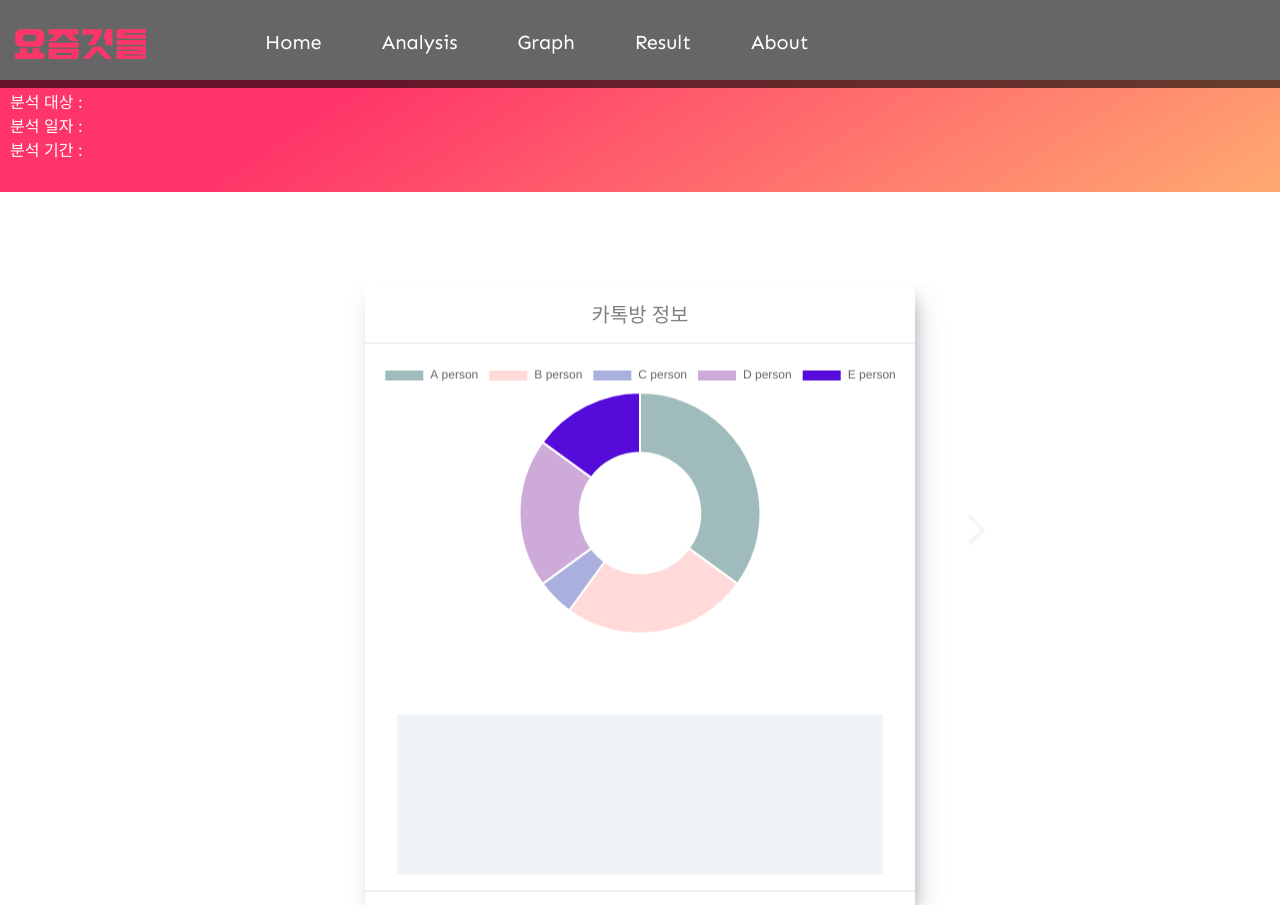
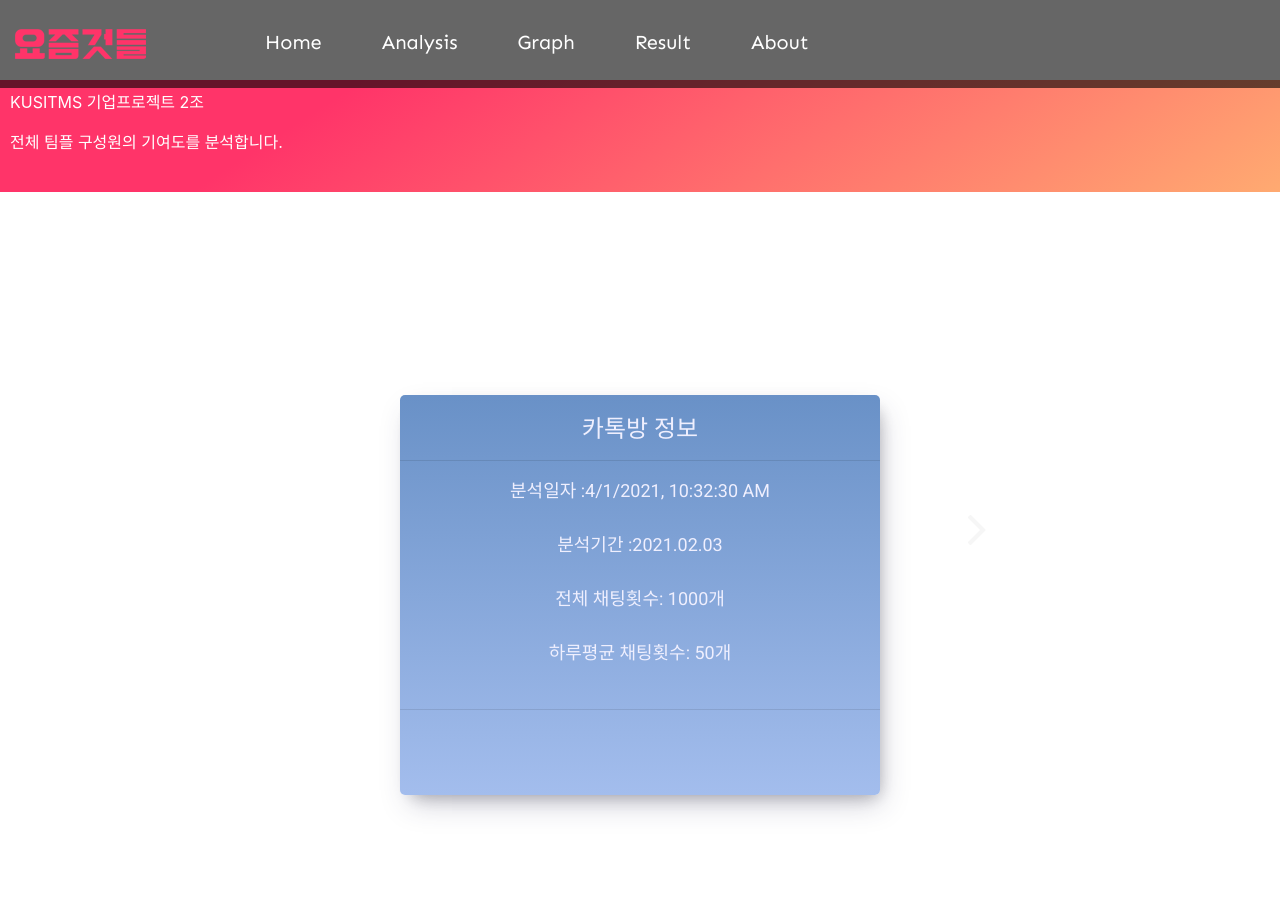
Before and after one commit to pot1223/KusitmsCompanyProject, a plain HTML site: page html/analysis.html in a window 1280 px wide. Shown: the top 905 px of the page. Drawn offline with nearby package versions, Linux system fonts and the light colour scheme; files whose address does not match are found by name.

Commit message:
woojin(04,01)
.

```diff
--- a/css/body.css
+++ b/css/body.css
@@ -5,14 +5,15 @@
 .service{
     padding:10px;
 }
+
 .analysis-info{
-    font-size: 15px;;
+    font-size: 15px;
     margin:8px;
     font-family: 'Roboto', sans-serif;
 }
 .description{
 
-    background-color:#eff3f7;;
+    background-color:#eff3f7;
     color:black;
     margin-left: 2rem;margin-right: 2rem;
     margin-top: 5rem;height:10rem;
@@ -33,7 +34,21 @@
     5px 8px 16px -8px rgba(0, 0, 0, 0.3), 0 -6px 16px -6px rgba(0, 0, 0, 0.025);
     padding-top:20px;
 }
-.chat-ratio-title, .skills-title{
+.kakao_info{
+    background-image: linear-gradient(to top, #a3bded 0%, #6991c7 100%);
+    color: #efeffe;
+    margin-top: 5rem;margin-bottom:5rem;height:7rem;
+        display: flex;
+        align-items: flex-start;
+        justify-content: space-between;
+        font-weight: 300;
+        font-family: 'Roboto', sans-serif;
+        border-radius: 5px;
+        box-shadow: 5px 13px 27px -5px rgba(50, 50, 93, 0.25),
+        5px 8px 16px -8px rgba(0, 0, 0, 0.3), 0 -6px 16px -6px rgba(0, 0, 0, 0.025);
+        padding-top:20px;
+    }
+.chat-ratio-title, .skills-title, .kakao_title{
     color:grey;
     text-decoration: none;
     font-family: 'Roboto', sans-serif;
--- a/html/analysis.html
+++ b/html/analysis.html
@@ -34,9 +34,8 @@
 <!-- 바디 html -->
 <div class= body>
     <div class=service>
-        <span clss="anaylsis-info">분석 대상 :</span><br>
-        <span clss="anaylsis-info">분석 일자 :</span><br>
-        <span clss="anaylsis-info">분석 기간 :</span><br>
+       <p>KUSITMS 기업프로젝트 2조</p>
+       <p>전체 팀플 구성원의 기여도를 분석합니다.</p>
     </div>
    </div>
 <!-- 자동슬라이드 html -->
@@ -45,17 +44,21 @@
     justify-content: center;" >
     <ul class="slider-container simple-list" id="slider" >
         <li class="slide">
-            <div class="chat-ratio"style = "height: 25rem; width:30rem;display:table;align-items: center; justify-content: center;">
-                <h4 class="chat-ratio-title">카톡방 정보</h4>
+            <div class="kakao_info" style = "height: 25rem; width:30rem;display:table;align-items: center; justify-content: center;">
+                <h4 class="kakao-title">카톡방 정보</h4>
                 <hr>
-                <canvas id="myChart" width="550"></canvas>
-                <div class="description"></div>
+                <div class="kakao__data" style="font-size: 18px; font-weight:bolder;">
+                    <div id="now_date"></div><br>
+                    <div id="duration"></div><br>
+                    <div id="total_chat"></div><br>
+                    <div id="average_chat"></div><br>
+                </div>
                 <hr>
             </div>
         </li>
         <li class="slide">
             <div class="chat-ratio"style = "height: 25rem; width:30rem;display:table;align-items: center; justify-content: center;">
-                <h4 class="chat-ratio-title">카톡방 대화비율</h4>
+                <h4 class="chat-ratio-title">채팅 길이 평균</h4>
                 <hr>
                 <canvas id="myChart3" width="550"></canvas>
                 <div class="description"></div>
--- a/js/script.js
+++ b/js/script.js
@@ -1,7 +1,53 @@
-let labels1 = ['A person','B person','C person','D person','E person'];
-let data1 = [35,25,5,20,15];
-let colors1 = ['#A0BBBC','#FFDAD9','#AAB0DD','#ceaad9','#550bd9'];
 
+/* 채팅횟수 그래프 data*/
+/*fetch("http://www.afyproject2.ml/analyze")
+    .then((response)=> response.json())
+    .then((data)=>fin_data=data.data);
+
+
+let labels1 = fin_data.participant_list;
+let datas1=fin_data.participant_chat.map(function (item) {
+    for (let i = 0; i < item.length; i++) {
+       return item[1];
+    }
+});
+
+/*카카오 분석일
+
+let start_date=fin_data.date_data.start;
+let end_date=fin_data.date_data.end;
+
+let now_date=document.getElementById("now_date");
+let duration=document.getElementById("duration");
+let total_chat=document.getElementById("total_chat");
+let average_chat=document.getElementById("average_chat");
+
+now_date.value=Date.now();
+duration.innerHTML="분석기간 : "+start_date+" ~ "+end_date;
+*/
+/* 서버에서 사용할 때는 2줄 지워주시면 됩니다.*/
+document.getElementById("now_date").innerHTML="분석일자 :"+new Date().toLocaleString();
+let start_date="2021.02.03";
+document.getElementById("duration").innerHTML="분석기간 :"+start_date;
+let total_chat="1000";
+document.getElementById("total_chat").innerHTML="전체 채팅횟수: "+total_chat+"개";
+let average_chat='50';
+document.getElementById("average_chat").innerHTML="하루평균 채팅횟수: "+average_chat+"개";
+
+let labels1=['1','2','3','4','5','6'];
+let datas1=[10,20,30,40,50,60];
+
+function getRandomColor() {
+    let colors=new Array();
+    for(let i=0;i<labels1.length;i++){
+        var r = Math.floor(Math.random() * 255);
+        var g = Math.floor(Math.random() * 255);
+        var b = Math.floor(Math.random() * 255);
+        colors.push("rgba(" + r + "," + g + "," + b + ",0.5)");
+    }
+    return colors;
+}
+let colors1=getRandomColor();
 let myChart1 = document.getElementById("myChart").getContext('2d');
 
 let chart1 = new Chart(myChart1,{
@@ -9,7 +55,7 @@ let chart1 = new Chart(myChart1,{
     data: {
         labels: labels1,
         datasets:[{
-            data:data1,
+            data:datas1,
             backgroundColor:colors1
         }]
     },
@@ -26,20 +72,26 @@ let chart1 = new Chart(myChart1,{
     }
 
 });
-
-let labels2 = ['협업능력','성실성','소통능력','주도성','유연성'];
+/*오각형 그래프 */
+let labels2 = ['근로성','협조성','연관성','적극성','성실성'];
 let myChart2 = document.getElementById("myChart2").getContext('2d');
 let chart2 = new Chart(myChart2,{
     type: 'radar',
     data: {
         labels: labels2,
+        /*
+        for(let i=0;i<labels2.length;i++){
+            let key = keyArr[i]
+            let datas[key]=personArr[i]
+            */
         datasets:[{
             label: "A Person",
             fill:true,
+            /* backgroundColor 랜덤, borderColor 랜덤, pintBackgroudn*/
             backgroundColor: "rgba(255, 52, 105,0.1)",
             boarderColor:"rgba(179,181,198,1)",
             pointBorderColor:"#fff",
-            pointBackgroundColor:"rgba(179,181,198,1.2)",
+            pointBackgroundColor:"#aaaccc",
             data:[90,60,42,37,81]
         },
        {
@@ -66,31 +118,39 @@ let chart2 = new Chart(myChart2,{
 
 });
 
-let pos_result = document.getElementById("coordinatePlane").getContext('2d');
+/*채팅 길이 그래프(1)*/
+let labels3 = ['1','2','3','4','5','6'];
+let datas3 = [190,130,120,140,170,80];
+let colors3=getRandomColor();
+let myChart3 = document.getElementById("myChart3").getContext('2d');
 
-pos_result.beginPath();
-pos_result.strokeStyle="black";
-pos_result.lineWidth="0.3";
-pos_result.moveTo(275,0);
-pos_result.lineTo(275,290);
-pos_result.stroke();
+let chart3 = new Chart(myChart3,{
+    type: 'bar',
+    data: {
+        labels: labels3,
+        datasets:[{
+            data:datas3,
+            backgroundColor:colors3
+        }]
+    },
+    options:{
+        responsive:false,
 
-pos_result.moveTo(5,145);
-pos_result.lineTo(545,145);
-pos_result.stroke();
+        tooltips: {
+            mode: 'nearest'
+        },
+        legend: {
+            poosition:'bottom'
+         },
+         scales: {
+            yAxes: [{
 
-pos_result.fillStyle="black";
-pos_result.font="13px arial";
-pos_result.fillText("리더",515,135);
-pos_result.fillText("서포터",10,135);
-pos_result.fillText("추진력",280,20);
-pos_result.fillText("신중함",280,285);
+                ticks: {
+                    min:40,
+                     stepSize: 20
+                        }
+                   }],
+        }
+    }
 
-var gra=pos_result.createLinearGradient(0, 0, 30, 100);
-gra.addColorStop(0.4,"#ff3469");
-gra.addColorStop(1,"#ffaa71");
-
-// 좌표 : X: 5~545, Y: 0~290
-pos_result.fillStyle=gra;
-// 파라미터 앞에 두자리가 사각형 좌표(position)
-pos_result.fillRect(50,50,30,30);
+});
```
